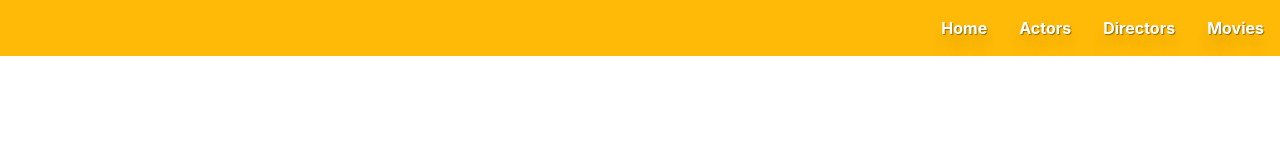
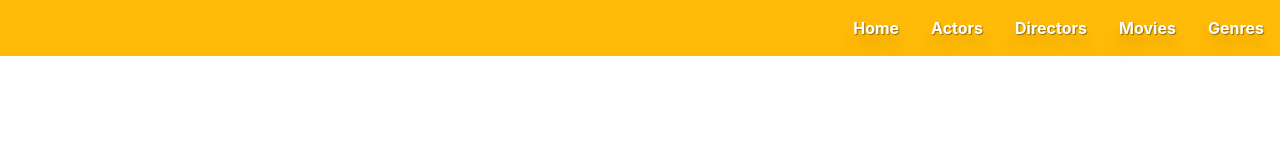
Before and after one commit to Joey-2134/movie-museum, a React (Vite) app: page / in a window 1280 px wide. Shown: the top 160 px of the page. Built offline with nearby package versions, Linux system fonts and the light colour scheme.

Commit message:
Fully functional.

```diff
--- a/src/components/Layout.tsx
+++ b/src/components/Layout.tsx
@@ -17,6 +17,9 @@ export default function Layout() {
                     <li>
                         <Link className="link" to="/movies">Movies</Link>
                     </li>
+                    <li>
+                        <Link className="link" to="/genres">Genres</Link>
+                    </li>
                 </ul>
             </nav>
             <Outlet />
--- a/src/pages/Genres.tsx
+++ b/src/pages/Genres.tsx
@@ -6,7 +6,7 @@ import './Tables.css'
 
 export default function Genres() {
       const { isLoading, error, data } = useQuery<GenreJSON[], Error>(
-      'actors',
+      'genres',
       fetchGenres
      )
     if (isLoading) return <div>Loading...</div>
@@ -22,20 +22,16 @@ export default function Genres() {
             <thead>
             <tr>
                 <th className="header">Name</th>
-                {/* <th className="header">Age</th> */}
             </tr>
             </thead>
             <tbody>
                 {data?.map((genre: GenreJSON) => (
                     <tr>
-                        <td>{genre.name}</td>
+                        <td>{genre.genreName}</td>
                     </tr>
                 ))}
             </tbody>
 
         </table>
-        //  <>
-       //
-       // </>
     )
 }
--- a/src/pages/Index.tsx
+++ b/src/pages/Index.tsx
@@ -4,6 +4,7 @@ import Home from "./Home.tsx";
 import Actors from "./Actors.tsx";
 import Directors from "./Directors.tsx";
 import Movies from "./Movies.tsx";
+import Genres from "./Genres.tsx";
 import NoPage from "./NoPage.tsx";
 
 export default function App() {
@@ -15,6 +16,7 @@ export default function App() {
                     <Route path="actors" element={<Actors />} />
                     <Route path="directors" element={<Directors />} />
                     <Route path="movies" element={<Movies />} />
+                    <Route path="genres" element={<Genres />} />
                     <Route path="*" element={<NoPage />} />
                 </Route>
             </Routes>
--- a/src/types/types.ts
+++ b/src/types/types.ts
@@ -22,6 +22,6 @@ export type DirectorJSON = {
 }
 
 export type GenreJSON = {
-    name: string;
+    genreName: string;
     movies: MovieJSON[];
 }
```
